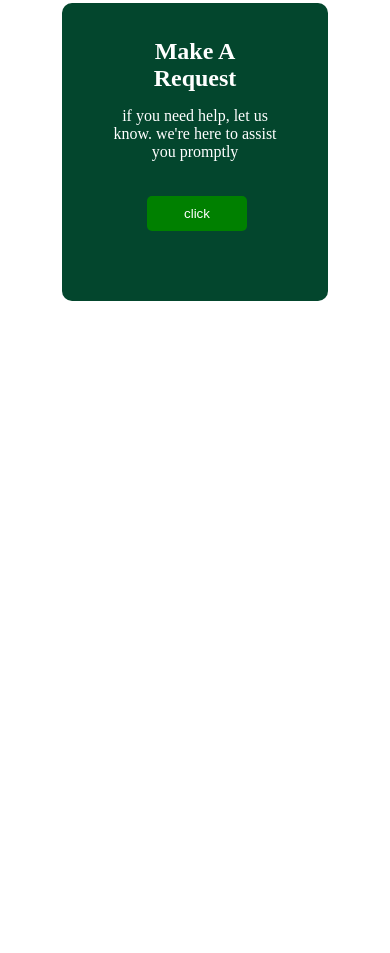
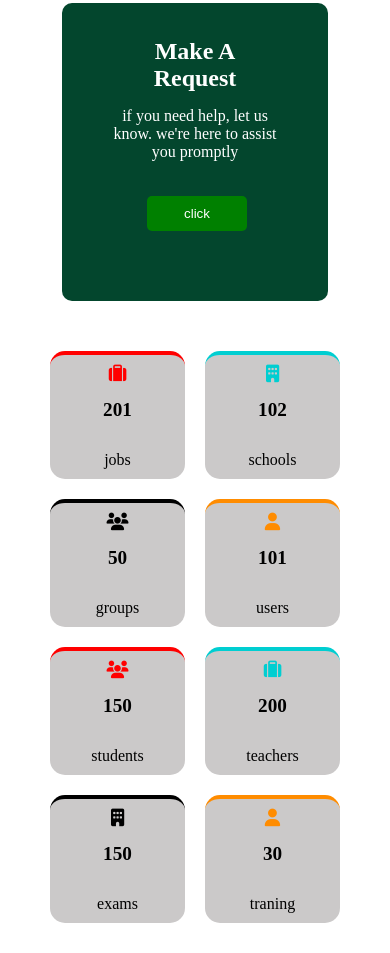
Before and after one commit to okit-man/Sample-project, a plain HTML site: page index.html in a window 390 px wide. Shown: the part 906-1859 px from the top of the page. Before the commit the page ends 1232 px from the top, so only its background shows below. Drawn offline with Linux system fonts and the light colour scheme.

Commit message:
added 3rd section and make it responsive

```diff
--- a/index.html
+++ b/index.html
@@ -72,7 +72,6 @@
        </div>
 
        <div class="eschool">
-
         <div class="esc-1">
             <h3>sign up</h3>
             <p>signup up to your school on Eschools</p>
@@ -94,7 +93,7 @@
         </div>
        </div>
 
-       <!-- <div class="groups">
+       <div class="groups">
 
         <div class="grp grp-1">
             <i class="fa fa-suitcase" aria-hidden="true" class="fa-suitcase"></i>
@@ -145,7 +144,7 @@
         </div>
        </div>
 
-    </div> -->
+    </div>
 
 
 
--- a/style.css
+++ b/style.css
@@ -100,8 +100,8 @@ h2 {
     text-align: left;
     border: none;
     background-color: #ddd;
-    border-radius: 3px;
-    width: 20%;
+    border-radius: 4px;
+    width: 21%;
     padding-left: 11px;
 }
 
@@ -109,7 +109,7 @@ h2 {
     padding: 6px 30px;
     background-color: green;
     border: none;
-    border-radius: 3px;
+    border-radius: 4px;
     width: 50%;
     color: white;
     font-size: 1em;
@@ -119,7 +119,7 @@ h2 {
     display: flex;
     justify-content: center;
     align-items: center;
-    gap: 18px;
+    gap: 10px;
     margin-bottom: 30px;
     background-color: transparent;
 }
@@ -170,13 +170,25 @@ p {
     margin-bottom: 30px;
     background-color: transparent;
 }
+ /* .groups {
+    display: grid;
+    grid-template-columns: repeat(4,1fr);
+    gap: 20px;
+    padding: 20px;
+ } */
 .grp {
     background-color: #cbc9c9;
-    padding: 15px 41px;
+    padding: 10px 38px;
     box-sizing: border-box;
-    border-top: 4px solid red;
     border-radius: 13px;
 }
+ /* .grp {
+    background-color: #03462d;
+    padding: 20px;
+    border-radius: 10px;
+    box-shadow: 0 2px 8px rgba(0, 0, 0, 0.1);
+
+ } */
 .fa {
     font-size: 1.1em;
 }
@@ -185,6 +197,7 @@ p {
    text-align: center;
    font-size: 1em;
    font-weight: normal;
+    border-top: 4px solid red;
 }
 .fa-suitcase {
     align-items: center;
@@ -195,16 +208,18 @@ p {
     text-align: center;
     font-size: 1em;
     font-weight: normal;
+    border-top: 4px solid 	#00CED1;
 }
 .fa-building {
     align-items: center;
-    color: green;
+    color: 	#00CED1;
 }
 
 .grp-3 {
     text-align: center;
     font-size: 1em;
     font-weight: normal;
+    border-top: 4px solid black;
 }
 .fa-users{
     align-items: center;
@@ -215,34 +230,38 @@ p {
     text-align: center;
     font-size: 1em;
     font-weight: normal;
+    border-top: 4px solid #FF8C00;
 }
 .fa-user {
     align-items: center;
-    color: red;
+    color: #FF8C00;
 }
 .grp-5 {
     text-align: center;
     font-size: 1em;
     font-weight: normal;
+    border-top: 4px solid red;
 }
 .img5 {
     align-items: center;
-    color: rosybrown;
+    color: red;
 }
 .grp-6 {
     text-align: center;
     font-size: 1em;
     font-weight: normal;
+    border-top: 4px solid #00CED1;
 }
 .img6 {
     align-items: center;
-    color: green;
+    color: #00CED1;
 }
 
 .grp-7 {
     text-align: center;
     font-size: 1em;
     font-weight: normal;
+    border-top: 4px solid black;
 }
 .img7 {
     align-items: center;
@@ -252,10 +271,11 @@ p {
     text-align: center;
     font-size: 1em;
     font-weight: normal;
+    border-top: 4px solid #FF8C00;
 }
 .img8 {
     align-items: center;
-    color: rosybrown;
+    color: #FF8C00;
 }
 .text {
     color: black;
@@ -290,13 +310,24 @@ p {
         align-items: center;
         width: 72%;
         margin: auto;
-        margin-bottom: 25px;
+        margin-bottom: 30px;
     }
     .ebtn-1,
     .ebtn-2,
     .ebtn-3 {
         /* width: 60%; */
         /* margin: 40px 130px; */
+    }
+    .groups {
+        display: grid;
+        grid-template-columns: repeat(4, 0.3fr);
+        gap: 20px;
+        padding: 0 50px;
+        margin-top: 50px;
+    }
+    .grp {
+        border-radius: 15px;
+        /* margin: 10px; */
     }
 }
 
@@ -344,6 +375,10 @@ p {
         width: 60%;
         margin: 40px 65px;
     }
+    .groups {
+        display: grid;
+        grid-template-columns: repeat(4, 0.3fr);
+    }
 
 }
 @media screen and (max-width: 480px) {
@@ -387,7 +422,11 @@ p {
     .ebtn-2,
     .ebtn-3 {
         width: 60%;
+        /* initially was 40px, but 35px is for screen 396px */
         margin: 35px;
+    }
+    .groups {
+        grid-template-columns: repeat(2, 1fr);
     }
 
 
```
